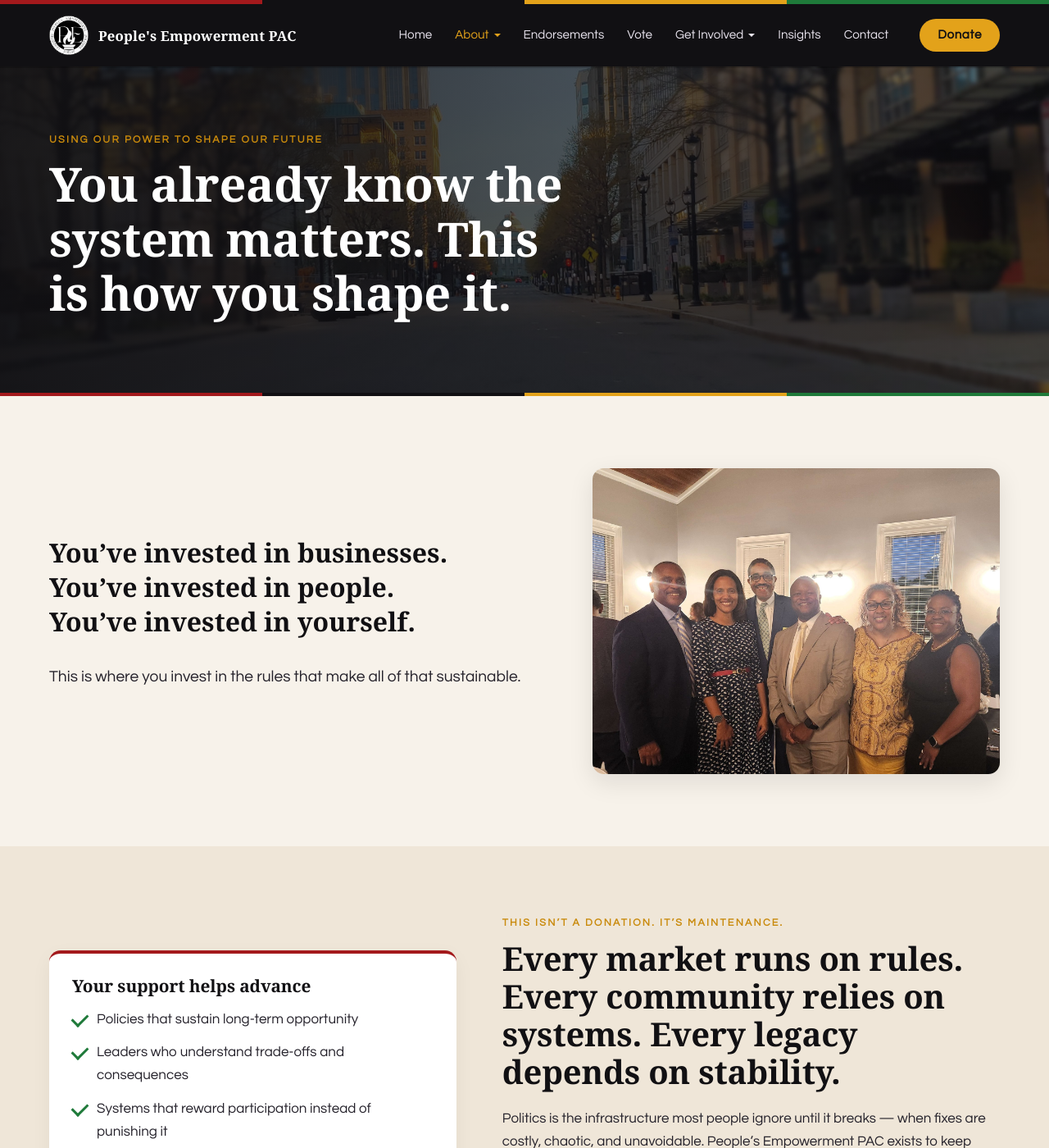
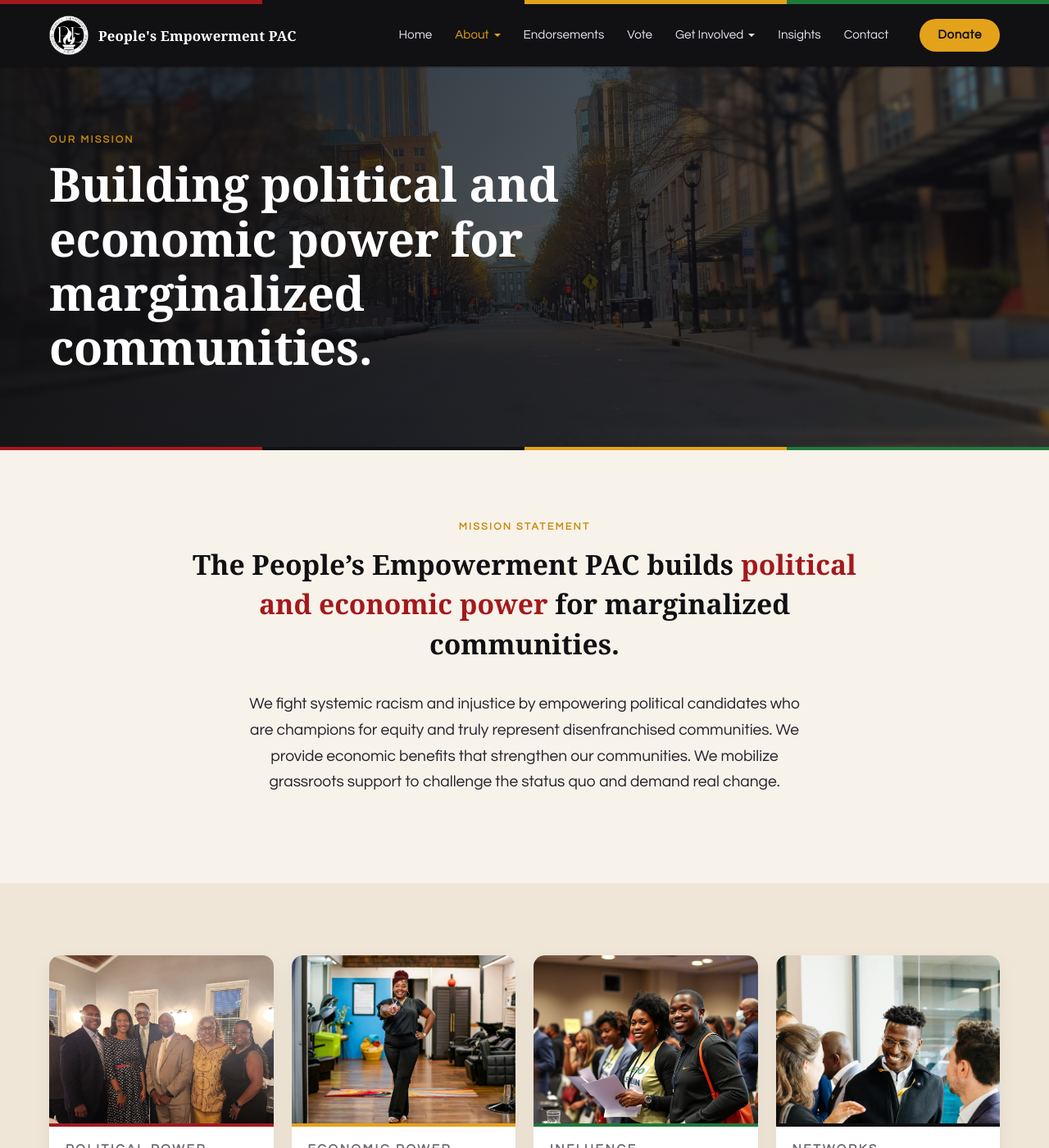
Before and after one commit to PEPACNC/pepac-site, a Jekyll site: the page built from aboutpepac.html, in a window 1280 px wide and 1400 px high. Shown: the whole window at 82% size. Built offline with Jekyll 4.4.1, drawn with Linux system fonts in a browser that asks for light colours; some web fonts are replaced; some of the changed text lies outside the part shown.

Commit message:
Simplify About page around mission statement

```diff
--- a/aboutpepac.html
+++ b/aboutpepac.html
@@ -2,86 +2,72 @@
 layout: page
 title: Our Mission
 permalink: /aboutpepac
-eyebrow: Using Our Power to Shape Our Future
-heading: You already know the system matters. This is how you shape it.
+eyebrow: Our Mission
+heading: Building political and economic power for marginalized communities.
 hero_image: /assets/img/wix/3f36b8_9816454b734f45bb97923ec20a664582.jpg
-description: "People’s Empowerment PAC keeps the infrastructure of our democracy working — funding people-powered campaigns, voter mobilization, and long-term civic engagement."
+description: "People’s Empowerment PAC builds political and economic power for marginalized communities — standing behind champions for equity, delivering economic benefits, and building networks that open doors."
 ---
+<style>
+.mission-text{font:600 clamp(1.25rem,2.2vw,1.7rem)/1.45 var(--display);color:var(--ink);max-width:34ch}
+.mission-text strong{color:var(--red)}
+.pillar{background:#fff;border-radius:var(--radius);overflow:hidden;box-shadow:0 8px 24px rgba(17,16,19,.06);display:flex;flex-direction:column}
+.pillar .ph{aspect-ratio:4/3;overflow:hidden;background:var(--paper-2)}
+.pillar .ph img{width:100%;height:100%;object-fit:cover;object-position:center 22%}
+.pillar.ink .bd{border-top-color:var(--ink)}
+.mission{max-width:820px;text-align:center}
+.mission .mission-text{max-width:none;font-size:clamp(1.5rem,2.8vw,2.1rem)}
+.mission .lede{margin-inline:auto;max-width:64ch}
+.pillars4 .pillar .bd{padding:20px 20px 24px}
+.pillars4 .pillar h3{font-size:1.15rem}
+.pillars4 .pillar p{font-size:.95rem}
+.pillar .bd{padding:22px 24px 26px;border-top:4px solid var(--gold)}
+.pillar.red .bd{border-top-color:var(--red)} .pillar.green .bd{border-top-color:var(--green)}
+.pillar .num{font:700 .78rem var(--body);letter-spacing:.18em;text-transform:uppercase;color:var(--muted);margin-bottom:8px}
+.future{position:relative;isolation:isolate;color:#fff;background:#000 url('{{ "/assets/img/wix/3f36b8_133d819de9224033a2987a3baee0ac2e.jpg" | relative_url }}') center 70%/cover no-repeat;padding:120px 0}
+.future::before{content:"";position:absolute;inset:0;background:linear-gradient(180deg,rgba(17,16,19,.35),rgba(17,16,19,.72));z-index:-1}
+.future h2{color:#fff;max-width:22ch;margin-inline:auto}
+.future .hero-actions{justify-content:center;margin-top:28px}
+</style>
+
 <section class="section">
-  <div class="wrap split">
-    <div>
-      <p class="statement">You’ve invested in businesses.<br>You’ve invested in people.<br>You’ve invested in yourself.</p>
-      <p class="lede">This is where you invest in the rules that make all of that sustainable.</p>
-    </div>
-    <div class="photo"><img src="{{ '/assets/img/wix/3f36b8_f37a9d01d5b84ae78aabc16a640bd598.jpg' | relative_url }}" alt="PEPAC members gathered at an event" loading="lazy"></div>
+  <div class="wrap mission">
+      <p class="eyebrow">Mission Statement</p>
+      <p class="mission-text">The People’s Empowerment PAC builds <strong>political and economic power</strong> for marginalized communities.</p>
+      <p class="lede">We fight systemic racism and injustice by empowering political candidates who are champions for equity and truly represent disenfranchised communities. We provide economic benefits that strengthen our communities. We mobilize grassroots support to challenge the status quo and demand real change.</p>
   </div>
 </section>
 
 <section class="section alt">
-  <div class="wrap split rev">
-    <div class="card accent-red">
-      <h3>Your support helps advance</h3>
-      <ul class="ticks">
-        <li>Policies that sustain long-term opportunity</li>
-        <li>Leaders who understand trade-offs and consequences</li>
-        <li>Systems that reward participation instead of punishing it</li>
-        <li>Communities that can plan beyond the next crisis</li>
-      </ul>
-    </div>
-    <div>
-      <p class="eyebrow">This Isn’t a Donation. It’s Maintenance.</p>
-      <h2>Every market runs on rules. Every community relies on systems. Every legacy depends on stability.</h2>
-      <p>Politics is the infrastructure most people ignore until it breaks — when fixes are costly, chaotic, and unavoidable. People’s Empowerment PAC exists to keep that infrastructure working.</p>
-      <p><strong>This isn’t about saving anyone.</strong> It’s about making sure the systems we all rely on work better, longer.</p>
-    </div>
-  </div>
-</section>
-
-<section class="section">
   <div class="wrap">
-    <div class="grid grid-2">
-      <div class="card accent-gold">
-        <p class="eyebrow">What Your Money Actually Does</p>
-        <h3>We invest in outcomes, not optics.</h3>
-        <ul class="ticks">
-          <li>People-powered campaigns</li>
-          <li>Voter mobilization focused on turnout and understanding</li>
-          <li>Coalitions across race, class, and geography</li>
-          <li>Long-term civic engagement — the unglamorous work that actually delivers results</li>
-        </ul>
-        <p>We don’t fund outrage cycles. We don’t fund performative politics. <strong>We fund impact.</strong></p>
+    <div class="grid grid-4 pillars4">
+      <div class="pillar red">
+        <div class="ph"><img src="{{ '/assets/img/wix/3f36b8_f37a9d01d5b84ae78aabc16a640bd598.jpg' | relative_url }}" alt="PEPAC leaders and members together" loading="lazy" style="object-position:center 30%"></div>
+        <div class="bd"><p class="num">Political Power</p><h3>Champions for equity</h3><p>We stand behind leaders who truly represent disenfranchised communities, so our communities have a real voice where decisions get made.</p></div>
       </div>
-      <div class="card accent-green">
-        <p class="eyebrow">What You Get in Return</p>
-        <h3>Results — but also clarity and connection.</h3>
-        <ul class="ticks">
-          <li>Private briefings with real information, not noise</li>
-          <li>Access to civic leaders, organizers, and decision-makers</li>
-          <li>Invitations to off-the-record conversations and events</li>
-          <li>Transparency about where funds go and why</li>
-          <li>The confidence of knowing you didn’t sit this out</li>
-        </ul>
-        <p>Think of it as alignment between your values and your influence.</p>
+      <div class="pillar">
+        <div class="ph"><img src="{{ '/assets/img/stock/small-business-owner.jpg' | relative_url }}" alt="Smiling Black business owner in her salon" loading="lazy" style="object-position:center 35%"></div>
+        <div class="bd"><p class="num">Economic Power</p><h3>Benefits that strengthen us</h3><p>Membership puts real savings in members’ pockets and puts minority-owned businesses in front of new customers.</p></div>
+      </div>
+      <div class="pillar green">
+        <div class="ph"><img src="{{ '/assets/img/wix/3f36b8_6cc03107030a4ffc90a8572fe6329858.jpg' | relative_url }}" alt="Community leaders at a PEPAC event" loading="lazy"></div>
+        <div class="bd"><p class="num">Influence</p><h3>Connecting the voices people trust</h3><p>We organize influencers, thought leaders, and partner organizations, keep them informed on what’s at stake, and connect them so their combined reach becomes real influence.</p></div>
+      </div>
+      <div class="pillar ink">
+        <div class="ph"><img src="{{ '/assets/img/stock/networking.jpg' | relative_url }}" alt="Professionals connecting at a networking event" loading="lazy"></div>
+        <div class="bd"><p class="num">Networks</p><h3>Opening doors for each other</h3><p>We build networks for business owners, executives, and professionals, connecting them to the relationships and opportunities that usually move behind closed doors.</p></div>
       </div>
     </div>
   </div>
 </section>
 
-<section class="section dark">
-  <div class="wrap split">
-    <div>
-      <p class="eyebrow">Why Now</p>
-      <h2>Waiting always costs more.</h2>
-      <p>Delay shows up as:</p>
-      <ul class="chips"><li>Instability</li><li>Polarization</li><li>Policy whiplash</li><li>Lost opportunity</li><li>Reactive fixes instead of smart planning</li></ul>
-      <p style="margin-top:22px">You’ve seen this in business. Politics is no different — just louder.</p>
-      <p class="big-quote" style="font-size:1.5rem">The smartest time to invest in systems is before they fail.</p>
-    </div>
-    <div>
-      <p class="eyebrow">Join Us</p>
-      <h3>You don’t have to agree with everyone here.</h3>
-      <p>You just have to believe the future shouldn’t be accidental. Donate. Participate. Play the long game. Because the rules are being written either way.</p>
-      {% include donate-widget.html ref="about" %}
+<section class="future">
+  <div class="wrap center">
+    <p class="eyebrow">Together</p>
+    <h2>We are building a future where the historically disenfranchised are empowered.</h2>
+    <div class="hero-actions">
+      <a class="btn btn-gold" href="{{ '/joinpepac' | relative_url }}">Join Us</a>
+      <a class="btn btn-ghost" href="{{ '/donate' | relative_url }}">Donate</a>
+      <a class="btn btn-ghost" href="{{ '/volunteer' | relative_url }}">Volunteer</a>
     </div>
   </div>
 </section>
```
